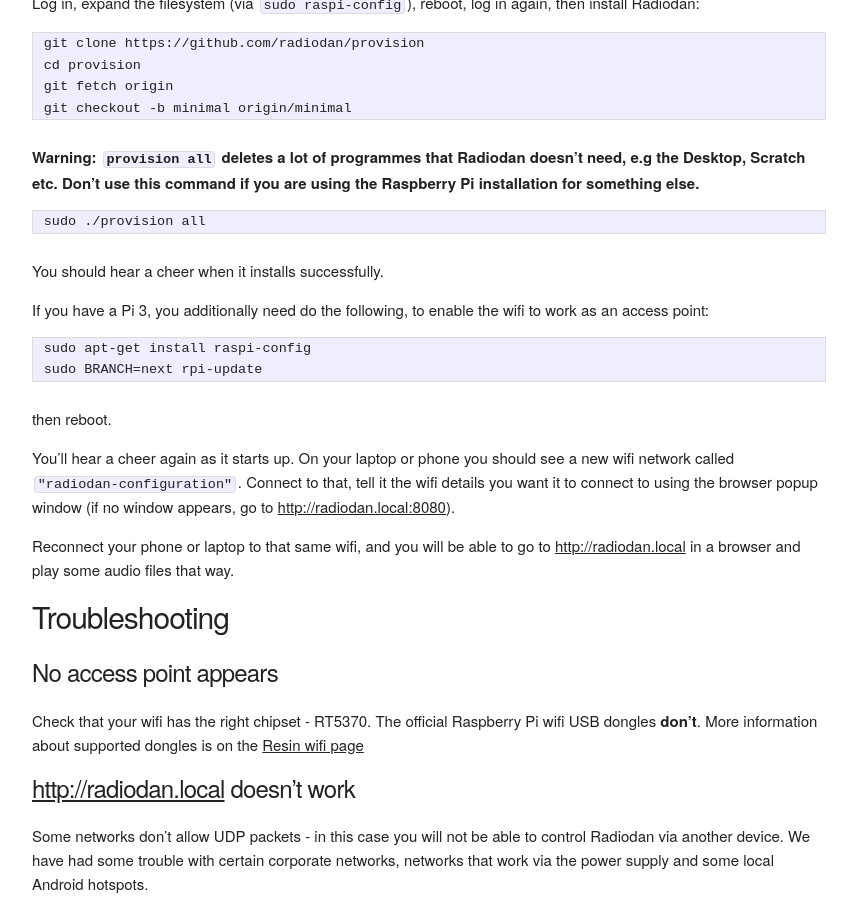
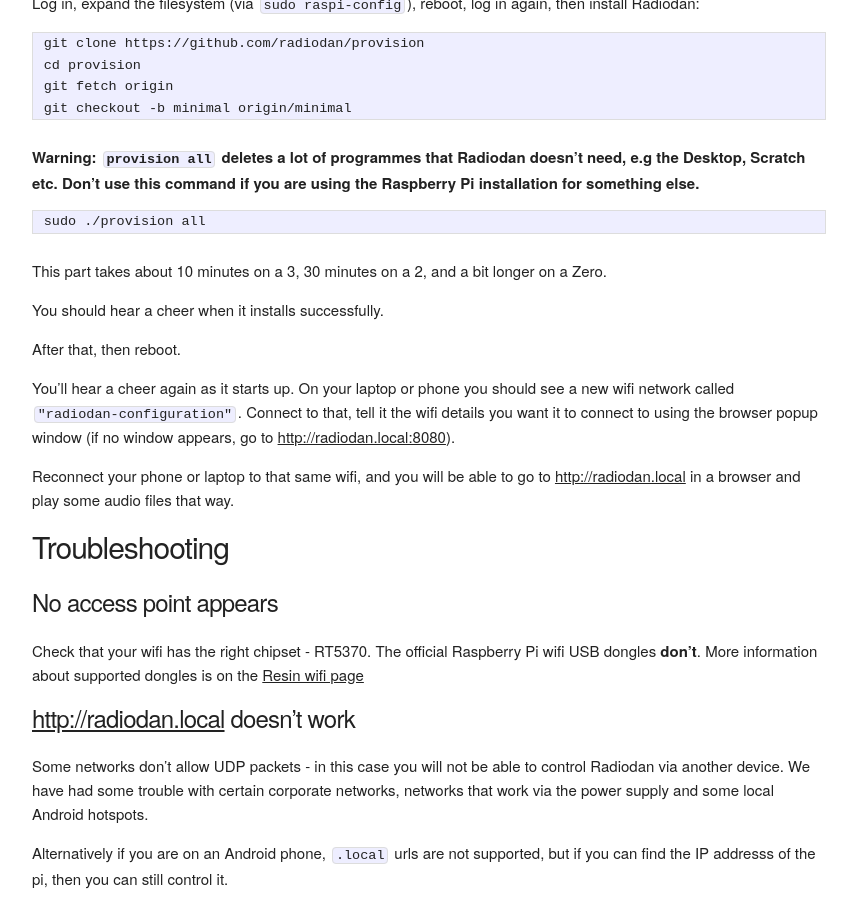
Before and after one commit to radiodan/radiodan.github.io, a Jekyll site: the page built from help/index.md, in a window 1280 px wide and 900 px high, scrolled down 1192 px. Shown: the whole window, without its empty margins (128-985 px from the left). Built offline with Jekyll 4.4.1, drawn with Linux system fonts in a browser that asks for light colours; comment, search, counter and statistics services are not loaded.

Commit message:
Doesn't need the kernal update any more

````diff
--- a/help/index.md
+++ b/help/index.md
@@ -74,15 +74,11 @@
 
     sudo ./provision all
 
+This part takes about 10 minutes on a 3, 30 minutes on a 2, and a bit longer on a Zero.
+
 You should hear a cheer when it installs successfully.
 
-If you have a Pi 3, you additionally need do the following, to enable the
-wifi to work as an access point:
-
-    sudo apt-get install raspi-config
-    sudo BRANCH=next rpi-update
-
-then reboot.
+After that, then reboot.
 
 You'll hear a cheer again as it starts up. On your laptop or phone you
 should see a new wifi network called ```"radiodan-configuration"```. Connect
````
